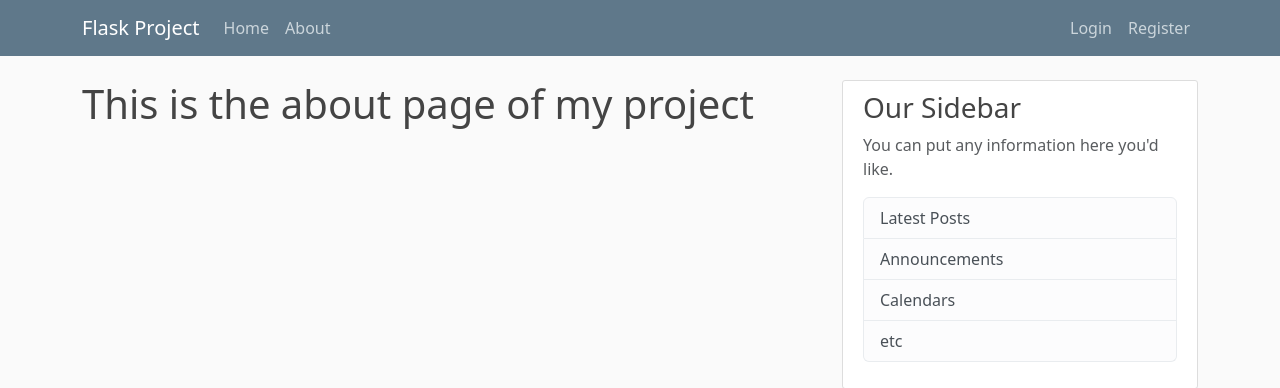
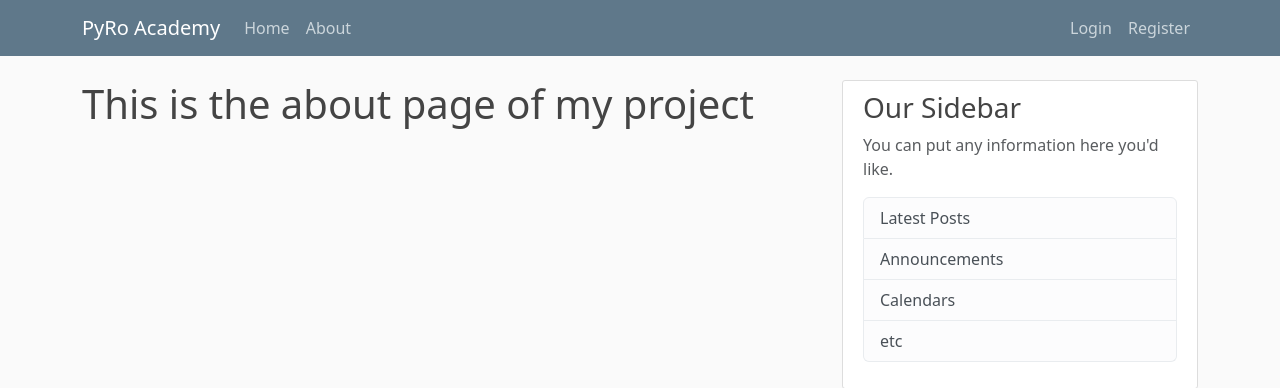
Before and after one commit to CucuRaulMihai/Licenta, a Flask app: page /about in a window 1280 px wide. Shown: the top 388 px of the page. Run offline with Flask 3, Linux system fonts and the light colour scheme.

Commit message:
Change title to PyRo Academy

```diff
--- a/app/templates/layout.html
+++ b/app/templates/layout.html
@@ -16,7 +16,7 @@
     <header class="site-header">
       <nav class="navbar navbar-expand-md navbar-dark bg-steel fixed-top">
         <div class="container">
-          <a class="navbar-brand mr-4" href="{{url_for('home')}}">Flask Project</a>
+          <a class="navbar-brand mr-4" href="{{url_for('home')}}">PyRo Academy</a>
           <button class="navbar-toggler" type="button" data-toggle="collapse" data-target="#navbarToggle" aria-controls="navbarToggle" aria-expanded="false" aria-label="Toggle navigation">
             <span class="navbar-toggler-icon"></span>
           </button>
```
